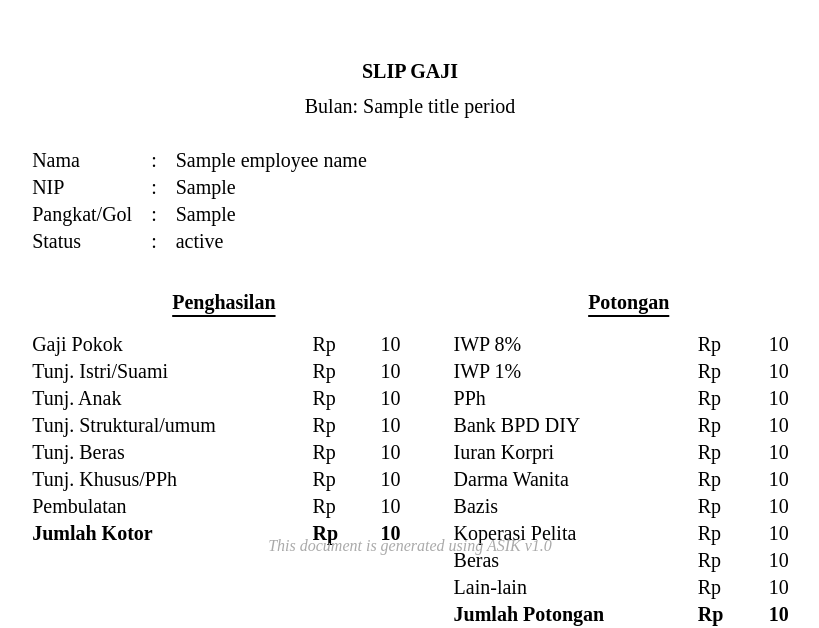
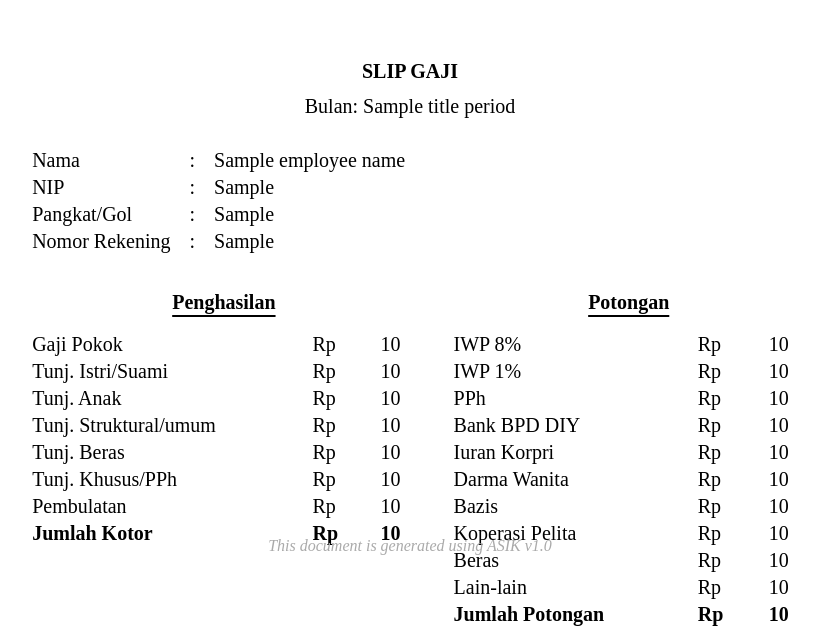
Before and after one commit to odhyp/asik, a Python web app: template templates/slip.html in a window 1280 px wide. Shown: the part 229-857 px from the top of the page, without its empty margins (230-1049 px from the left). Run offline with Jinja, Linux system fonts and the light colour scheme; the template is opened without the code that fills it: most values are stand-ins (such as "Sample title", 1, 10 or a date in 2020); grey boxes marked "Sample" are stand-in pictures.

Commit message:
refactor: replace employee_status with employee_norek

```diff
--- a/src/generate_report.py
+++ b/src/generate_report.py
@@ -42,7 +42,7 @@ class GenerateReport:
             "employee_name": employee_name,
             "employee_nip": employee_nip,
             "employee_gol": employee_gol,
-            "employee_status": employee_status,
+            "employee_norek": employee_norek,
 
             "salary_gapok": salary_gapok,
             "salary_tunjistri": salary_tunjistri,
--- a/templates/slip.html
+++ b/templates/slip.html
@@ -239,9 +239,9 @@
           <td>{{employee_gol}}</td>
         </tr>
         <tr>
-          <td>Status</td>
+          <td>Nomor Rekening</td>
           <td>:</td>
-          <td>{{employee_status}}</td>
+          <td>{{employee_norek}}</td>
         </tr>
       </table>
     </section>
```
